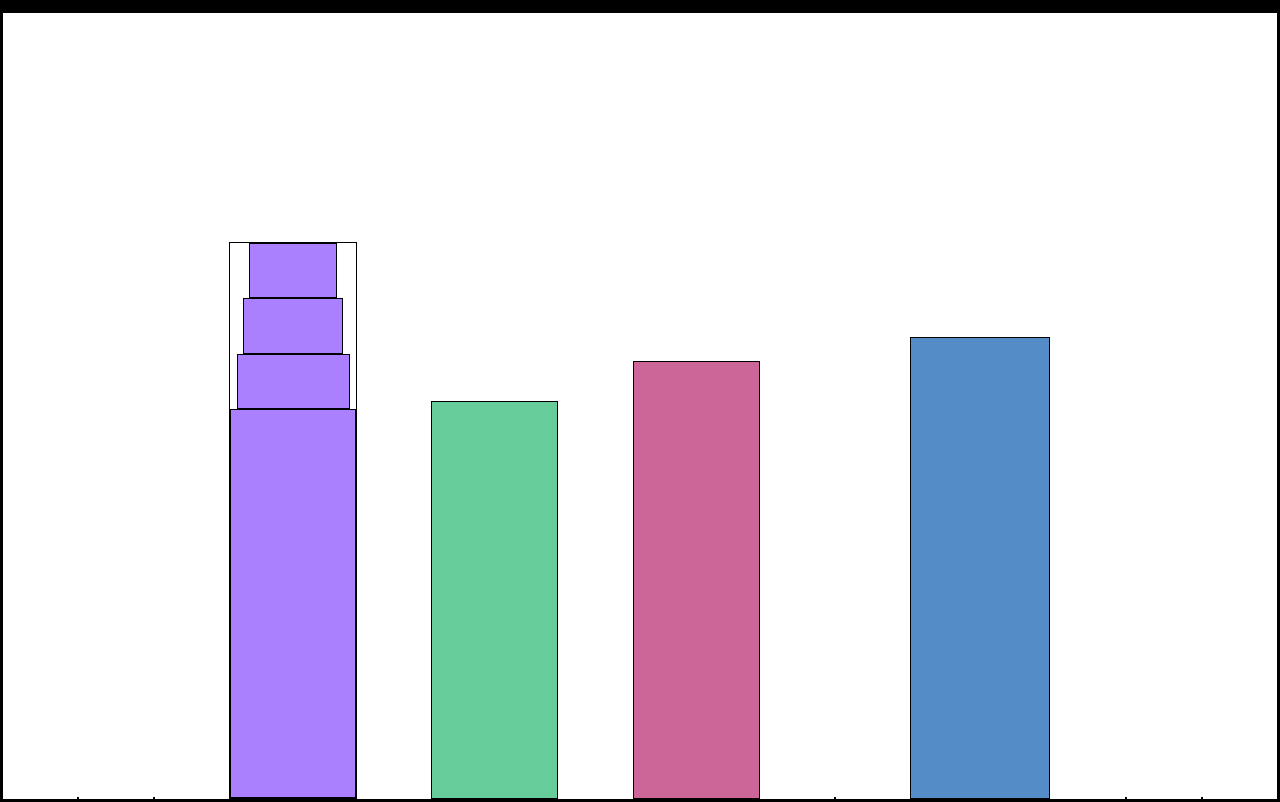
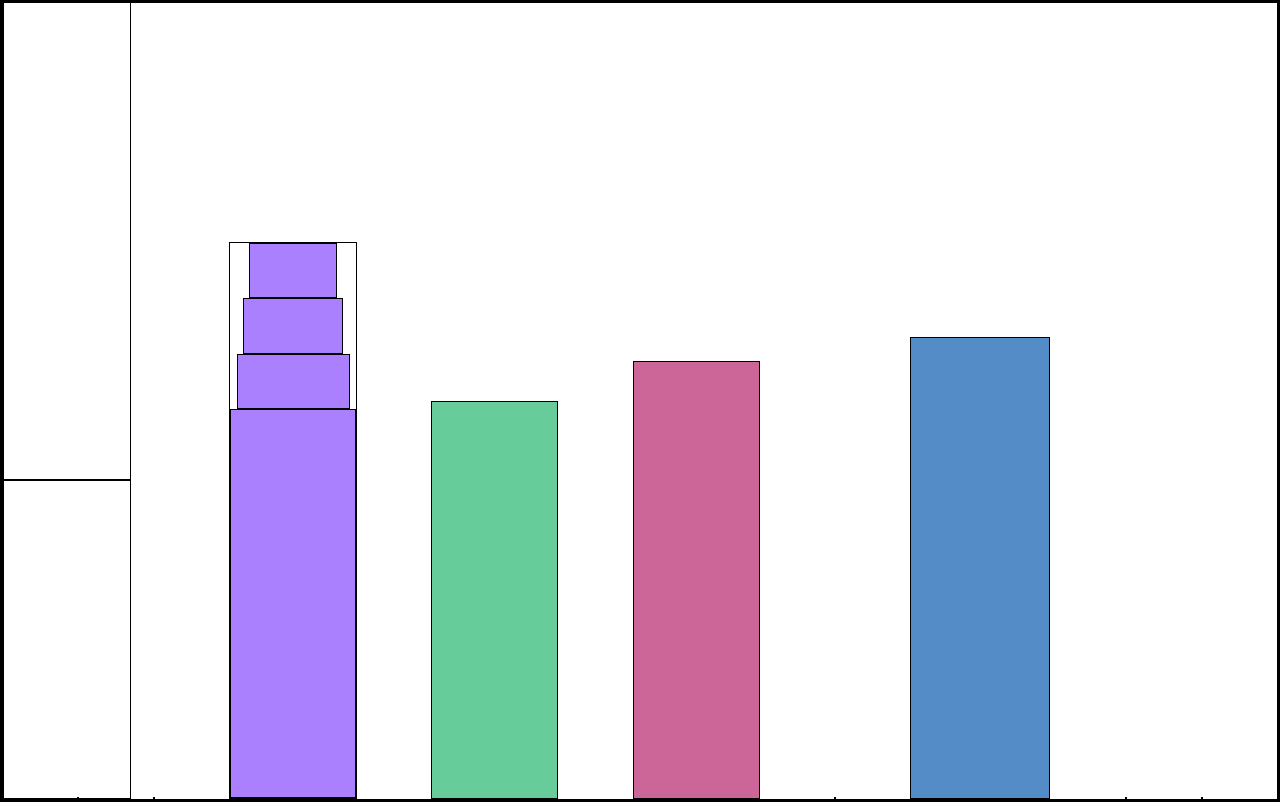
Before and after one commit to csant510/Build-a-city-skyline, a plain HTML site: page index.html in a window 1280 px wide. Shown: the top 802 px of the page. Drawn offline with Linux system fonts and the light colour scheme.

Commit message:
Update styles.css

```diff
--- a/styles.css
+++ b/styles.css
@@ -77,3 +77,33 @@ body{
                  position: absolute;
                  top:0;
 }
+.fb1 {
+                 width: 10%;
+                 height: 60%;
+}
+
+.fb2 {
+                 width: 10%;
+                 height: 40%;
+}
+
+.fb3 {
+
+                 width: 10%;
+                 height: 35%;
+}
+
+.fb4 {
+                 width: 8%;
+                 height: 45%;
+}
+
+.fb5 {
+                 width: 10%;
+                 height: 33%;
+}
+
+.fb6 {
+                 width: 9%;
+                 height: 38%;
+}
```
